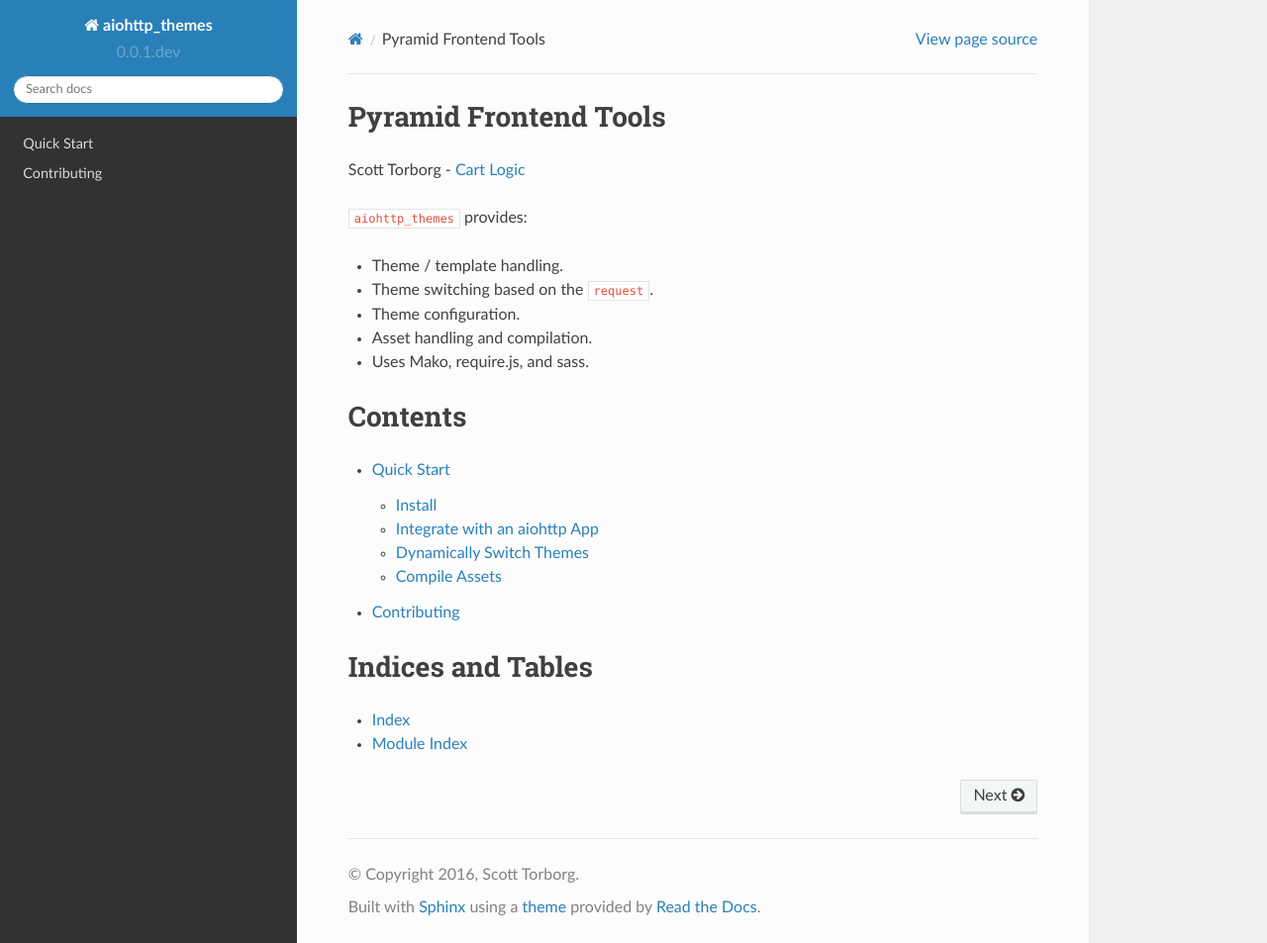
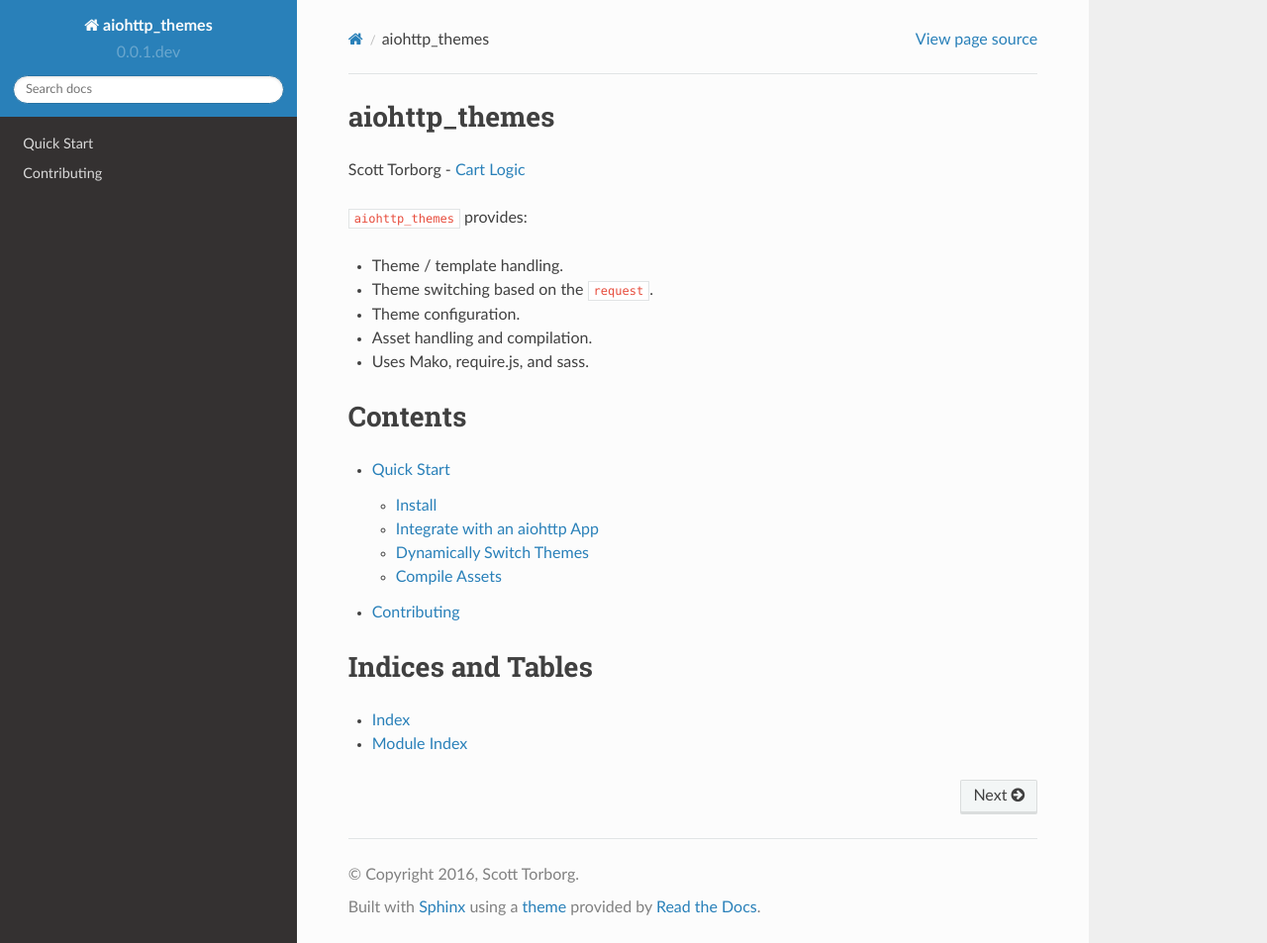
Before and after one commit to storborg/aiohttp_themes, a Sphinx documentation site: the page built from docs/index.rst, in a window 1280 px wide and 953 px high. Shown: the whole window at 99% size. Built offline with Sphinx 7.4.7 and the Read the Docs theme 2.0.0, drawn with Linux system fonts in a browser that asks for light colours.

Commit message:
Update heading on docs index

```diff
--- a/docs/index.rst
+++ b/docs/index.rst
@@ -1,5 +1,5 @@
-Pyramid Frontend Tools
-======================
+aiohttp_themes
+==============
 
 Scott Torborg - `Cart Logic <http://www.cartlogic.com>`_
 
```
